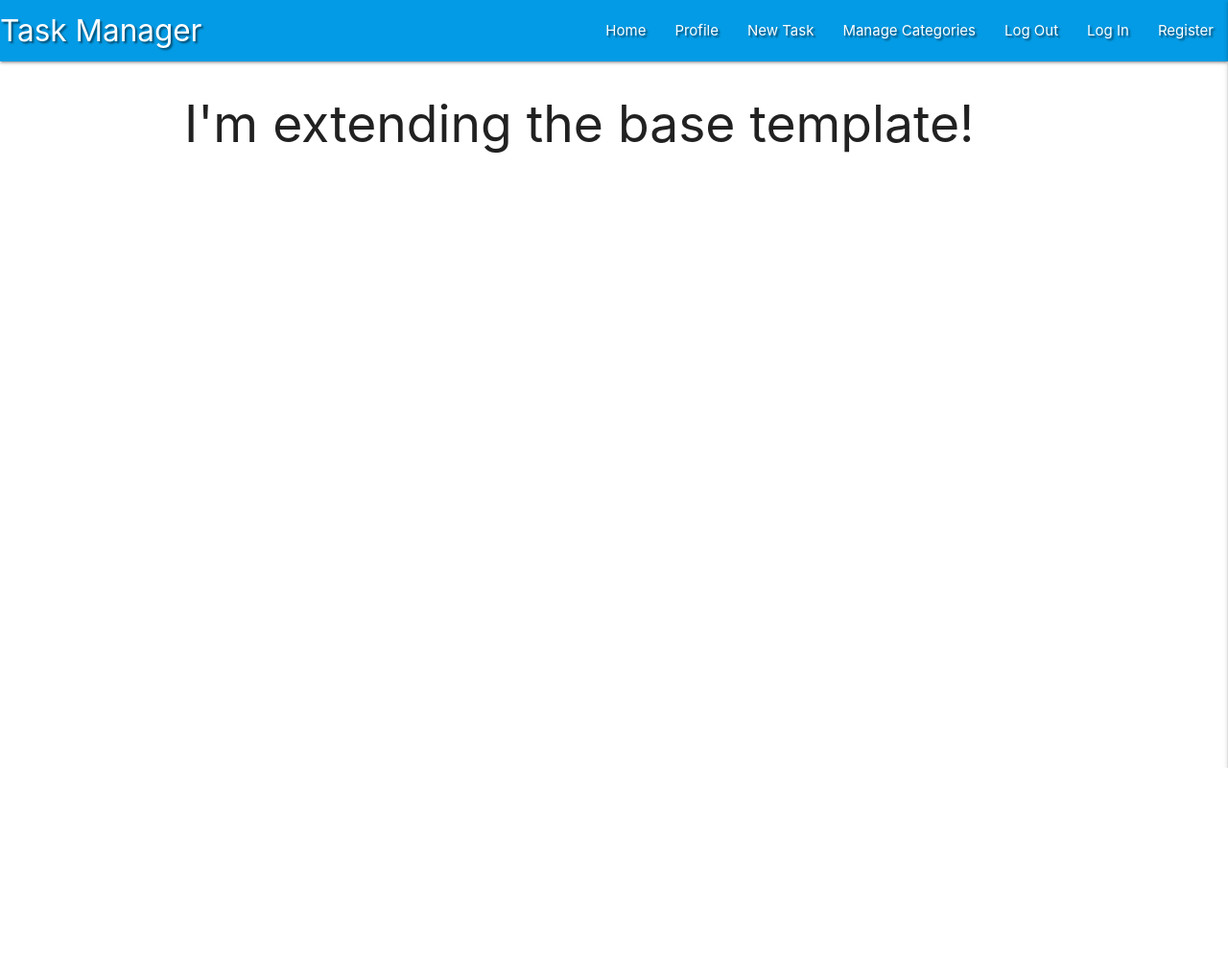
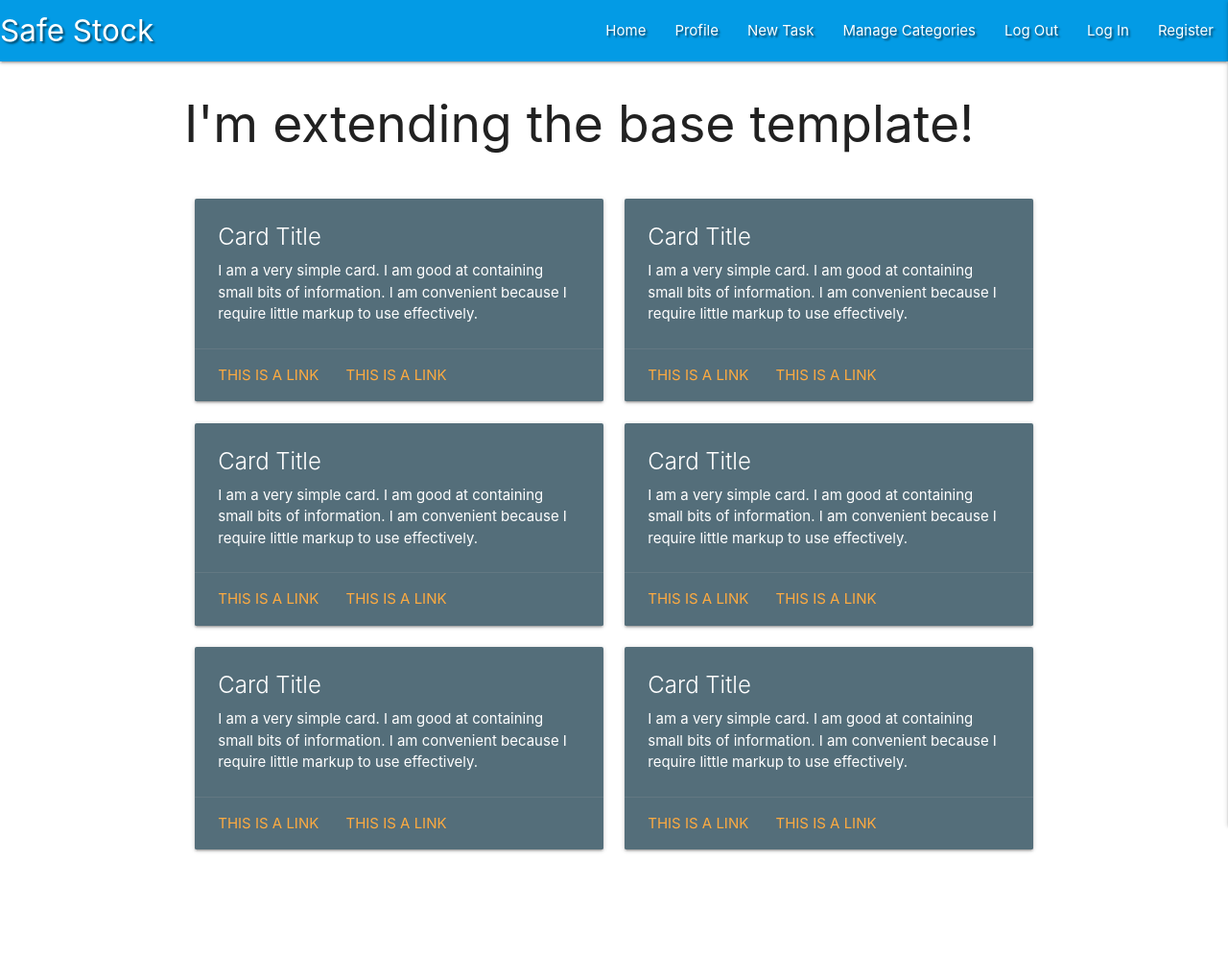
Before and after one commit to Nick8735/Safe_Stock, a Flask app: page /get_stock in a window 1280 px wide. Shown: the whole page at 96% size. Before the commit the page ends 800 px from the top, so only its background shows below. Run offline with Flask 3, Linux system fonts and the light colour scheme; data that the repository does not hold is empty; some libraries are stand-ins or nearby versions.

Commit message:
added cards for stock page

```diff
--- a/app.py
+++ b/app.py
@@ -10,6 +10,7 @@ if os.path.exists("env.py"):
 
 
 app = Flask(__name__)
+app.static_folder = 'static'
 
 app.config["MONGO_DBNAME"] = os.environ.get("MONGO_DBNAME")
 app.config["MONGO_URI"] = os.environ.get("MONGO_URI")
@@ -67,6 +68,7 @@ def login():
                 existing_user["password"], request.form.get("password")):
                     session["user"] = request.form.get("username").lower()
                     flash("Welcome, {}".format(request.form.get("username")))
+                    return redirect(url_for("get_stock"))
             else:
                 # invalid password match
                 flash("Incorrect Username and/or Password")
--- a/static/css/style.css
+++ b/static/css/style.css
@@ -4,3 +4,21 @@
 .flashes h4 {
     line-height: 2;
 }
+.login {
+    background-image: url('/static/images/login.jpg');
+    background-size: cover;
+    height: 100vh; /* Set the height to fill the entire viewport */
+    display: flex;
+    flex-direction: column;
+    justify-content: center;
+    align-items: center;
+   }
+.card-panel{
+    width: 550px;
+    padding: 25px;
+    margin-right: 250px;
+
+}
+.grey-background {
+    background-color: #ccc; /* Adjust the color to your desired shade of grey */
+}
--- a/templates/base.html
+++ b/templates/base.html
@@ -9,15 +9,15 @@
     <link rel="stylesheet" href="{{ url_for('static', filename='css/style.css') }}" type="text/css">
     {% block styles %}
     {% endblock %}
-    <title>Task Manager</title>
+    <title>Safe Stock</title>
 </head>
-<body>
+<body class="{% block body_class %}{% endblock %}">
 
 	<header>
         <!-- top navbar -->
 		<nav class="nav-extended text-shadow light-blue darken-1">
 			<div class="nav-wrapper">
-				<a href="{{ url_for('get_stock') }}" class="brand-logo">Task Manager</a>
+				<a href="{{ url_for('get_stock') }}" class="brand-logo">Safe Stock</a>
 				<a href="#" data-target="mobile-demo" class="sidenav-trigger right"><i class="fas fa-bars"></i></a>
 				<ul class="right hide-on-med-and-down">
 					<li><a href="{{ url_for('get_stock') }}">Home</a></li>
--- a/templates/login.html
+++ b/templates/login.html
@@ -1,12 +1,14 @@
 {% extends "base.html" %}
+{% block body_class %}grey-background{% endblock %}
 {% block content %}
 
-<h3 class="center-align">Log In</h3>
 
+<div class="grey-background">
 <div class="login">
 <div class="row">
     <form class="col s12 m8 offset-m2" method="POST" action="{{ url_for('login') }}">
         <div class="card-panel">
+            <h3 class="center-align">Log In</h3>
             <!-- username -->
             <div class="row">
                 <div class="input-field col s12">
@@ -43,4 +45,5 @@
             </p>
         </div>
     </div>
+</div>
 {% endblock %}
--- a/templates/stock.html
+++ b/templates/stock.html
@@ -3,12 +3,114 @@
 
     <h2>I'm extending the base template!</h2>
 
-   {% for stock in stock %}
-        {{ stock.stock_name }}<br>
-        {{ stock.stock_number }}<br>
-        {{ stock.stock_uom }}<br>
-        {{ stock.stock_location }}<br>
-        {{ stock.stock_qty }}<br>
-    {% endfor %}
+    <div class="row">
+        {% for stock in stock %}
+            <div class="col s12 m6">
+                <div class="card blue-grey darken-1">
+                    <div class="card-content white-text">
+                        <span class="card-title">{{ stock.stock_name }}</span>
+                        <p>{{ stock.stock_number }}<br>
+                           {{ stock.stock_uom }}<br>
+                           {{ stock.stock_location }}<br>
+                           {{ stock.stock_qty }}</p>
+                    </div>
+                    <div class="card-action">
+                        <a href="#">This is a link</a>
+                        <a href="#">This is a link</a>
+                    </div>
+                </div>
+            </div>
+        {% endfor %}
+    </div>
 
-    {% endblock %}
+
+    <div class="row">
+        <div class="col s12 m6">
+            <div class="card blue-grey darken-1">
+                <div class="card-content white-text">
+                    <span class="card-title">Card Title</span>
+                    <p>I am a very simple card. I am good at containing small bits of information.
+                    I am convenient because I require little markup to use effectively.</p>
+                </div>
+                <div class="card-action">
+                    <a href="#">This is a link</a>
+                    <a href="#">This is a link</a>
+                </div>
+            </div>
+        </div>
+        <div class="row">
+            <div class="col s12 m6">
+                <div class="card blue-grey darken-1">
+                    <div class="card-content white-text">
+                        <span class="card-title">Card Title</span>
+                        <p>I am a very simple card. I am good at containing small bits of information.
+                        I am convenient because I require little markup to use effectively.</p>
+                    </div>
+                    <div class="card-action">
+                        <a href="#">This is a link</a>
+                        <a href="#">This is a link</a>
+                    </div>
+                </div>
+            </div>
+            <div class="row">
+                <div class="col s12 m6">
+                    <div class="card blue-grey darken-1">
+                        <div class="card-content white-text">
+                            <span class="card-title">Card Title</span>
+                            <p>I am a very simple card. I am good at containing small bits of information.
+                            I am convenient because I require little markup to use effectively.</p>
+                        </div>
+                        <div class="card-action">
+                            <a href="#">This is a link</a>
+                            <a href="#">This is a link</a>
+                        </div>
+                    </div>
+                </div>
+                <div class="row">
+                    <div class="col s12 m6">
+                        <div class="card blue-grey darken-1">
+                            <div class="card-content white-text">
+                                <span class="card-title">Card Title</span>
+                                <p>I am a very simple card. I am good at containing small bits of information.
+                                I am convenient because I require little markup to use effectively.</p>
+                            </div>
+                            <div class="card-action">
+                                <a href="#">This is a link</a>
+                                <a href="#">This is a link</a>
+                            </div>
+                        </div>
+                    </div>
+                    <div class="row">
+                        <div class="col s12 m6">
+                            <div class="card blue-grey darken-1">
+                                <div class="card-content white-text">
+                                    <span class="card-title">Card Title</span>
+                                    <p>I am a very simple card. I am good at containing small bits of information.
+                                    I am convenient because I require little markup to use effectively.</p>
+                                </div>
+                                <div class="card-action">
+                                    <a href="#">This is a link</a>
+                                    <a href="#">This is a link</a>
+                                </div>
+                            </div>
+                        </div>
+                        <div class="row">
+                            <div class="col s12 m6">
+                                <div class="card blue-grey darken-1">
+                                    <div class="card-content white-text">
+                                        <span class="card-title">Card Title</span>
+                                        <p>I am a very simple card. I am good at containing small bits of information.
+                                        I am convenient because I require little markup to use effectively.</p>
+                                    </div>
+                                    <div class="card-action">
+                                        <a href="#">This is a link</a>
+                                        <a href="#">This is a link</a>
+                                    </div>
+                                </div>
+                            </div>
+
+        <!-- Add more cards as needed -->
+
+    </div>
+
+{% endblock %}
```
